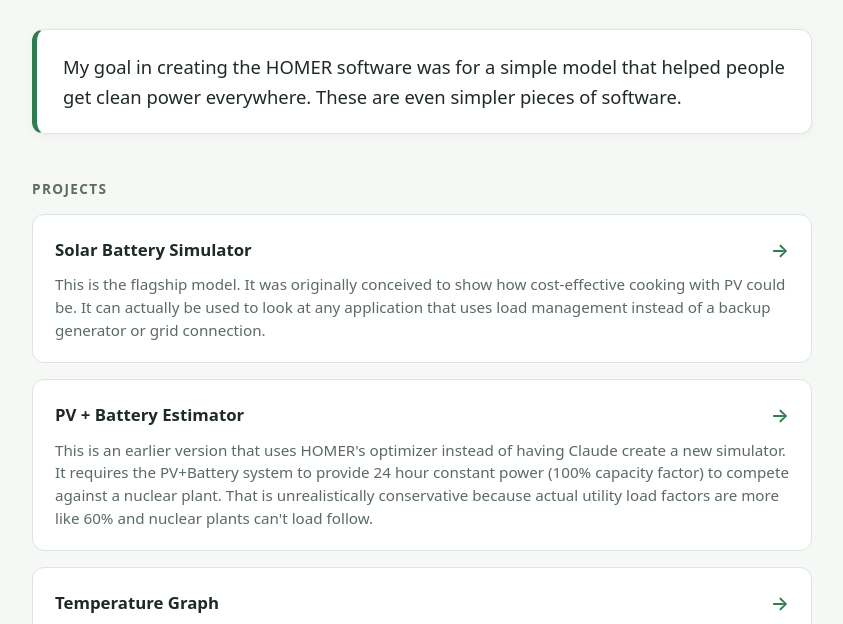
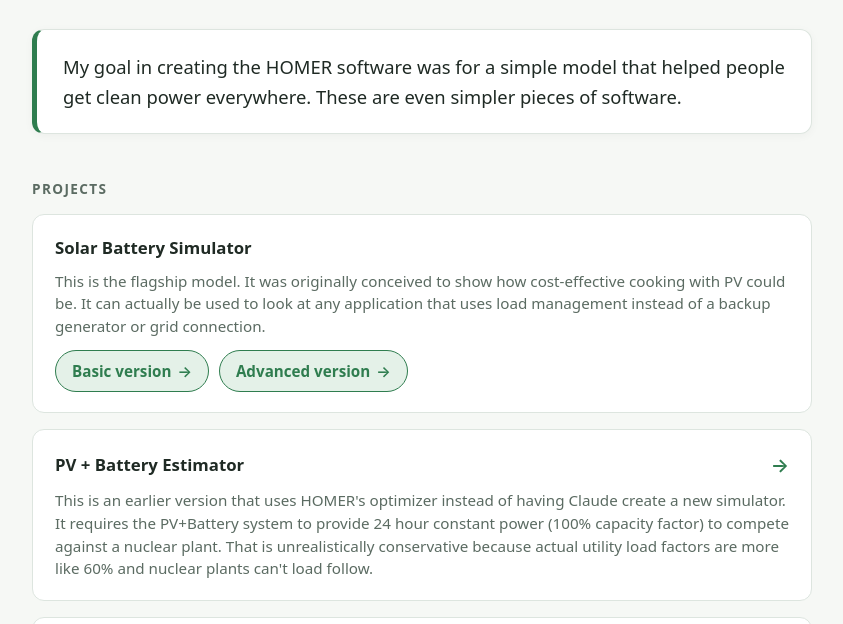
Before and after one commit to peterdlilienthal/peterdlilienthal.github.io, a plain HTML site: page index.html in a window 1280 px wide. Shown: the part 155-779 px from the top of the page, without its empty margins (218-1061 px from the left). Drawn offline with Linux system fonts and the light colour scheme.

Commit message:
Add Basic/Advanced version buttons to Solar Battery Simulator card (#4)
Claude-Session: https://claude.ai/code/session_01BRZhRigDaHPZvkmYdBghTu

Co-authored-by: Claude <noreply@anthropic.com>

```diff
--- a/index.html
+++ b/index.html
@@ -76,7 +76,8 @@
       grid-template-columns: 1fr;
       gap: 16px;
     }
-    .projects a {
+    .projects > li > a,
+    .projects .card {
       display: flex;
       flex-direction: column;
       gap: 8px;
@@ -110,15 +111,43 @@
       font-size: 0.95rem;
       line-height: 1.5;
     }
-    .projects a:hover,
-    .projects a:focus-visible {
+    .projects .card .title::after { content: none; }
+    .versions {
+      display: flex;
+      flex-wrap: wrap;
+      gap: 10px;
+      margin-top: 4px;
+    }
+    .versions .btn {
+      display: inline-flex;
+      align-items: center;
+      gap: 6px;
+      padding: 8px 16px;
+      border: 1px solid var(--accent);
+      border-radius: 999px;
+      background: var(--accent-soft);
+      color: var(--accent);
+      font-weight: 600;
+      font-size: 0.95rem;
+      text-decoration: none;
+      transition: background 0.15s ease, color 0.15s ease;
+    }
+    .versions .btn::after { content: "\2192"; }
+    .versions .btn:hover,
+    .versions .btn:focus-visible {
+      background: var(--accent);
+      color: var(--card);
+      outline: none;
+    }
+    .projects > li > a:hover,
+    .projects > li > a:focus-visible {
       transform: translateY(-2px);
       border-color: var(--accent);
       box-shadow: 0 6px 18px rgba(0, 0, 0, 0.08);
       outline: none;
     }
-    .projects a:hover .title::after,
-    .projects a:focus-visible .title::after { transform: translateX(3px); }
+    .projects > li > a:hover .title::after,
+    .projects > li > a:focus-visible .title::after { transform: translateX(3px); }
     footer {
       margin-top: 56px;
       color: var(--muted);
@@ -155,10 +184,14 @@
     <h2>Projects</h2>
     <ul class="projects">
       <li>
-        <a href="/solar-battery-simulator/">
+        <div class="card">
           <span class="title">Solar Battery Simulator</span>
           <span class="desc">This is the flagship model. It was originally conceived to show how cost-effective cooking with PV could be. It can actually be used to look at any application that uses load management instead of a backup generator or grid connection.</span>
-        </a>
+          <div class="versions" role="group" aria-label="Choose a version">
+            <a class="btn" href="/solar-battery-simulator/?advanced=0">Basic version</a>
+            <a class="btn" href="/solar-battery-simulator/?advanced=1">Advanced version</a>
+          </div>
+        </div>
       </li>
       <li>
         <a href="/pv-batt-est/">
```
